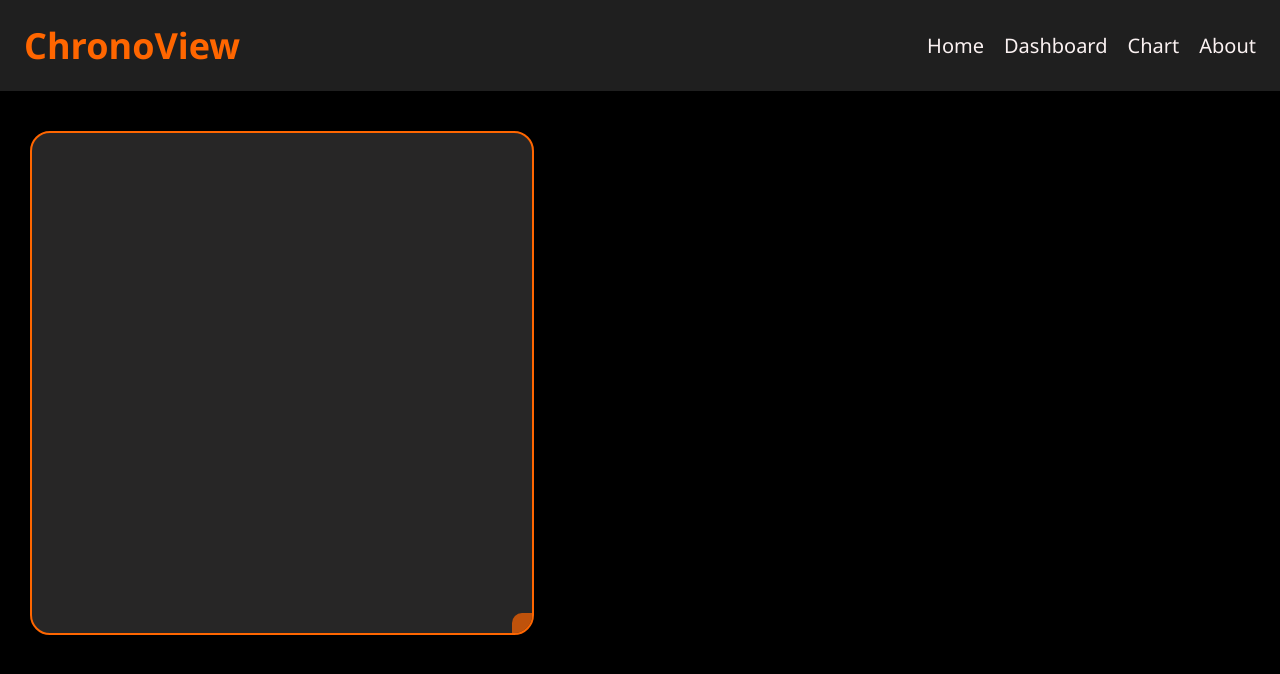
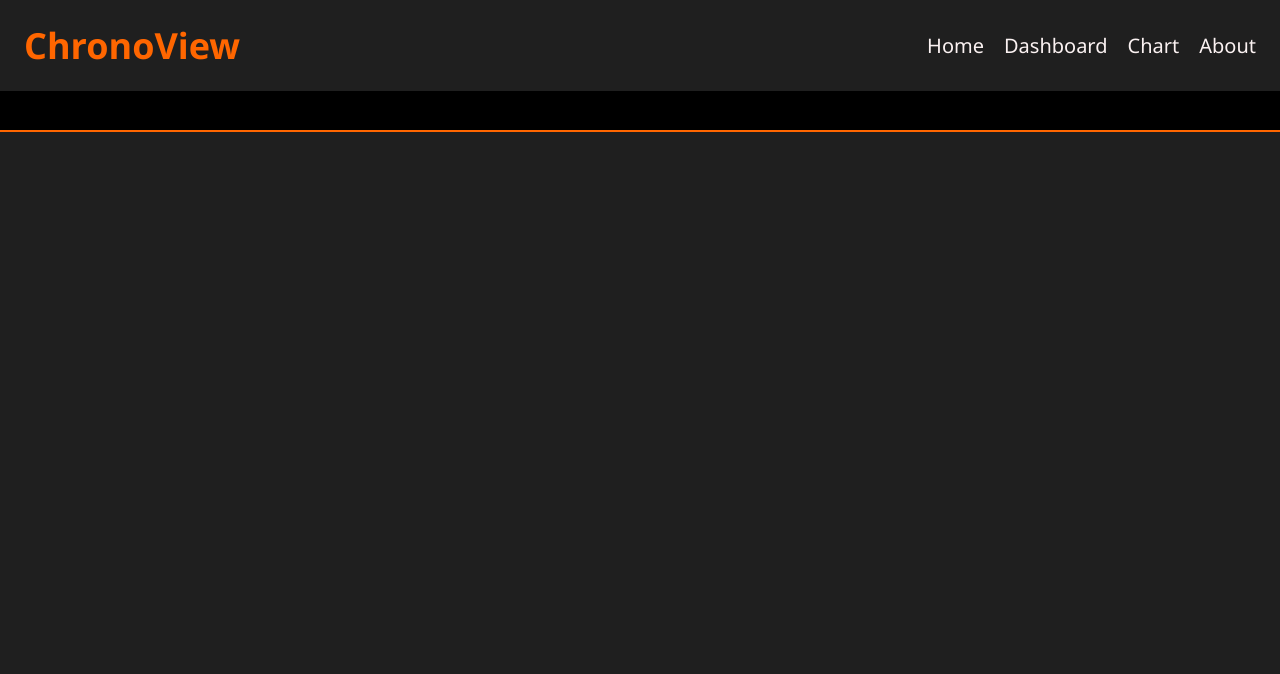
Before and after one commit to JasinHurst/ChronoView, a React (Create React App) app: page /Chart in a window 1280 px wide. Shown: the top 674 px of the page. Built offline with nearby package versions, Linux system fonts and the light colour scheme.

Commit message:
adjusting chart window

```diff
--- a/src/components/ChartWindow.css
+++ b/src/components/ChartWindow.css
@@ -1,25 +1,41 @@
 .chart-window {
   position: fixed;
-  left: 30px;
-  margin: 40px auto 0;
-  background-color: #272626;
+  top: 130px;
+  left: 50%;
+  transform: translateX(-50%);
+  background: #1f1f1f;
   border: 2px solid #ff6600;
-  border-radius: 20px;
-  overflow: auto;
-  min-width: 300px;
-  min-height: 300px;
-  display: flex;
-  justify-content: center;
-  align-items: center;
+  border-radius: 8px;
+  box-shadow: 0 4px 20px rgba(0, 0, 0, 0.4);
+  overflow: hidden;
 }
 
 .resize-handle {
   position: absolute;
   right: 0;
   bottom: 0;
-  width: 20px;
-  height: 20px;
-  background: rgba(255, 102, 0, 0.7);
+  width: 15px;
+  height: 15px;
   cursor: se-resize;
-  border-top-left-radius: 10px;
+  background: #ff6600;
+  border-top-left-radius: 4px;
 }
+
+.lock-btn {
+  position: absolute;
+  top: 8px;
+  right: 8px;
+  background: #ff6600;
+  border: none;
+  border-radius: 4px;
+  color: #fbf2f2;
+  font-size: 14px;
+  padding: 4px 8px;
+  cursor: pointer;
+  transition: 0.2s;
+}
+
+.lock-btn:hover {
+  background: rgb(12, 228, 117);
+  color: #1f1f1f;
+}
--- a/src/components/ChartWindow.jsx
+++ b/src/components/ChartWindow.jsx
@@ -1,15 +1,14 @@
-import React, { useState, useRef, useEffect } from 'react';
+import React, { useState, useRef } from 'react';
 import './ChartWindow.css';
 
 const ChartWindow = () => {
-  const [size, setSize] = useState({ width: 500, height: 500 });
+  const [size, setSize] = useState({ width: 1750, height: 800 });
+  const [locked, setLocked] = useState(false);
   const chartRef = useRef(null);
 
-  useEffect(() => {
-    // here you could draw or update your chart dynamically
-  }, [size]);
+  const startResize = (e) => {
+    if (locked) return;
 
-  const startResize = (e) => {
     const startX = e.clientX;
     const startY = e.clientY;
     const startWidth = chartRef.current.offsetWidth;
@@ -38,7 +37,10 @@ const ChartWindow = () => {
       ref={chartRef}
     >
       <canvas id="astroChart" width={size.width} height={size.height}></canvas>
-      <div className="resize-handle" onMouseDown={startResize}></div>
+      {!locked && <div className="resize-handle" onMouseDown={startResize}></div>}
+      <button className="lock-btn" onClick={() => setLocked(!locked)}>
+        {locked ? 'Unlock' : 'Lock'}
+      </button>
     </div>
   );
 };
```
